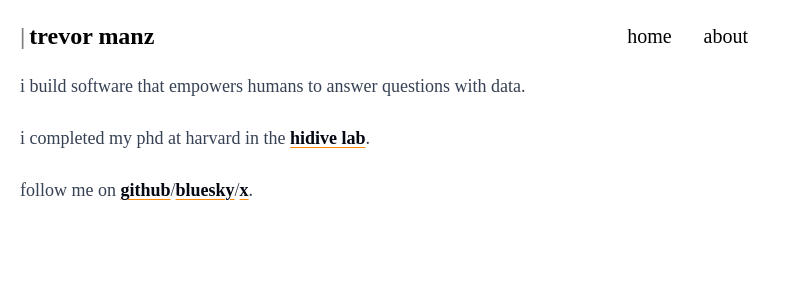
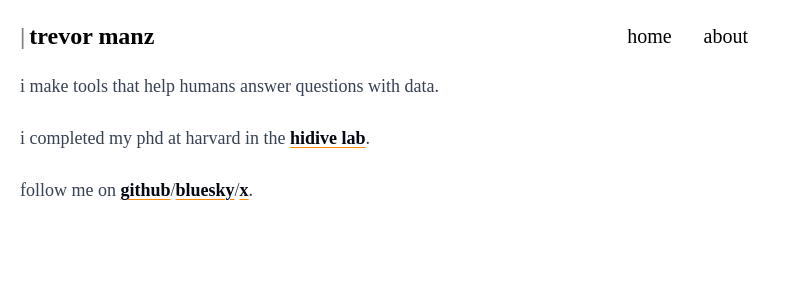
Before and after one commit to manzt/trevorma.nz, a SvelteKit app: page / in a window 1280 px wide. Shown: the top 300 px of the page, without its empty margins (0-791 px from the left). Built offline with nearby package versions, Linux system fonts and the light colour scheme.

Commit message:
Update +page.svelte

```diff
--- a/src/routes/+page.svelte
+++ b/src/routes/+page.svelte
@@ -7,7 +7,7 @@
 </svelte:head>
 
 <section>
-	<p>i build software that empowers humans to answer questions with data.</p>
+	<p>i make tools that help humans answer questions with data.</p>
 
 	<p>
 		i completed my phd at harvard in the <a
```
